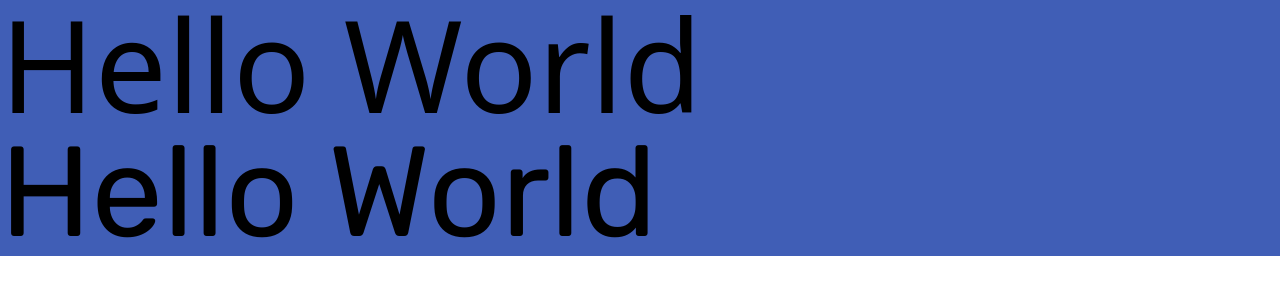
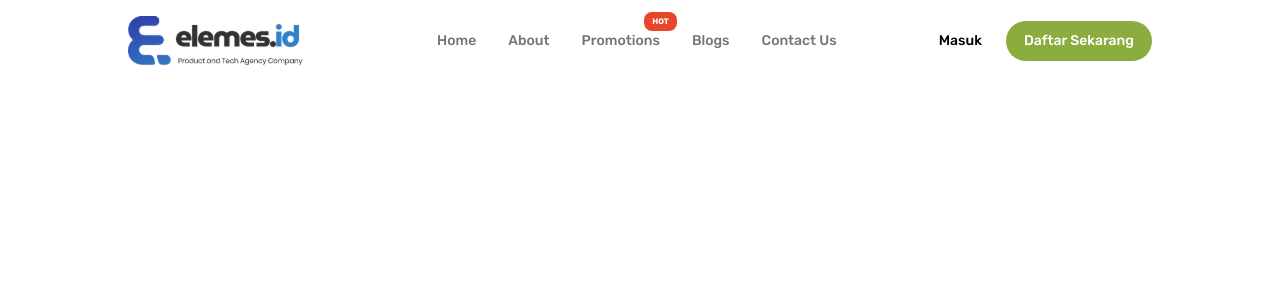
Before and after one commit to TessyJr/elemens-interview, a Next.js app: page / in a window 1280 px wide. Shown: the top 300 px of the page. Built offline with nearby package versions, Linux system fonts and the light colour scheme.

Commit message:
feat: add navbar

```diff
--- /dev/null
+++ b/src/app/components/Button.tsx
@@ -0,0 +1,40 @@
+type ButtonProps = {
+  variant: "primary" | "secondary" | "outline";
+  size: "sm" | "md" | "lg";
+  children: React.ReactNode;
+} & React.ButtonHTMLAttributes<HTMLButtonElement>;
+
+export default function Button({
+  variant = "primary",
+  size = "md",
+  children,
+  ...props
+}: ButtonProps) {
+  const baseStyles = "font-medium rounded-full transition-all";
+
+  let variantStyles;
+  switch (variant) {
+    case "primary":
+      variantStyles = "bg-moss-500 text-white";
+      break;
+    case "secondary":
+      variantStyles = "bg-lighter-gray text-dark-gray";
+      break;
+  }
+
+  let sizeStyles;
+  switch (size) {
+    case "md":
+      sizeStyles = "px-[1.125rem] py-2.5 text-sm";
+      break;
+  }
+
+  return (
+    <button
+      className={`${baseStyles} ${variantStyles} ${sizeStyles}`}
+      {...props}
+    >
+      {children}
+    </button>
+  );
+}
--- /dev/null
+++ b/src/app/components/Navbar.tsx
@@ -0,0 +1,70 @@
+import Image from "next/image";
+import Link from "next/link";
+import Button from "./Button";
+
+export default function Navbar() {
+  return (
+    <header className="absolute w-full top-0 left-0 px-[10%] py-4">
+      <nav className="flex items-center justify-between @container/navbar">
+        <Link
+          href={"/"}
+          className="@4xl/navbar:w-[207px] @4xl/navbar:h-[50px] relative flex-none w-[150px] h-[36]"
+        >
+          <Image
+            src={"/images/logos/elemens/elemens-logo.png"}
+            alt="Elemens Group logo"
+            fill
+            className="object-fill w-full h-full"
+          />
+        </Link>
+
+        <ul className="hidden justify-center items-center gap-8 text-sm font-medium text-light-gray transition @4xl/navbar:flex">
+          <li>
+            <Link href={"/"} className="hover:text-moss-500 transition">
+              Home
+            </Link>
+          </li>
+          <li>
+            <Link href={"/"} className="hover:text-moss-500 transition">
+              About
+            </Link>
+          </li>
+          <li className="relative">
+            <Link href={"/"} className="hover:text-moss-500 transition">
+              Promotions
+            </Link>
+
+            <span className=" flex justify-center items-center rounded-lg bg-dark-orange absolute bottom-[100%] left-[80%] text-[0.5rem] text-white px-2 py-1 font-bold">
+              HOT
+            </span>
+          </li>
+          <li>
+            <Link href={"/"} className="hover:text-moss-500 transition">
+              Blogs
+            </Link>
+          </li>
+          <li>
+            <Link href={"/"} className="hover:text-moss-500 transition">
+              Contact Us
+            </Link>
+          </li>
+        </ul>
+
+        <div className="flex gap-6 justify-center items-center">
+          <Link
+            href={"/"}
+            className="font-medium text-sm text-black hover:text-moss-500 transition hidden @4xl/navbar:inline"
+          >
+            Masuk
+          </Link>
+
+          <Link href={"/"}>
+            <Button variant="primary" size="md">
+              Daftar Sekarang
+            </Button>
+          </Link>
+        </div>
+      </nav>
+    </header>
+  );
+}
--- a/src/app/globals.css
+++ b/src/app/globals.css
@@ -17,7 +17,7 @@
 @import "tailwindcss";
 
 @theme {
-  --font-rubik: "Rubik", "sans-serif";
+  --font-rubik: "Rubik", sans-serif;
 
   --color-moss-500: #8bac3e;
   --color-moss-100: #f0feeb;
@@ -34,4 +34,14 @@
 
   --color-olive-500: #a4b441;
   --color-olive-100: #f3f7d9;
+
+  --color-lighter-gray: #f2f2f2;
+  --color-light-gray: #757575;
+  --color-dark-gray: #333333;
+
+  --color-dark-orange: #e7462d;
 }
+
+body {
+  font-family: "Rubik", sans-serif;
+}
--- a/src/app/page.tsx
+++ b/src/app/page.tsx
@@ -1,8 +1,9 @@
+import Navbar from "./components/Navbar";
+
 export default function Home() {
   return (
-    <div className="bg-azure-500">
-      <h1 className="text-9xl">Hello World</h1>
-      <h1 className="text-9xl font-rubik">Hello World</h1>
-    </div>
+    <main className="relative">
+      <Navbar />
+    </main>
   );
 }
```
Also changed, not shown: public/images/logos/elemens/elemens-logo.png (added).
